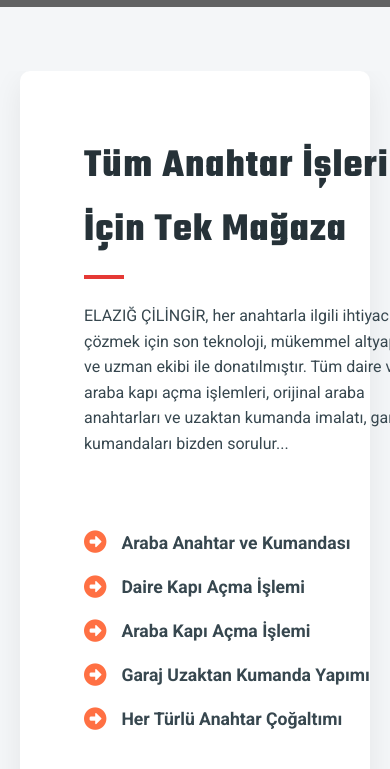
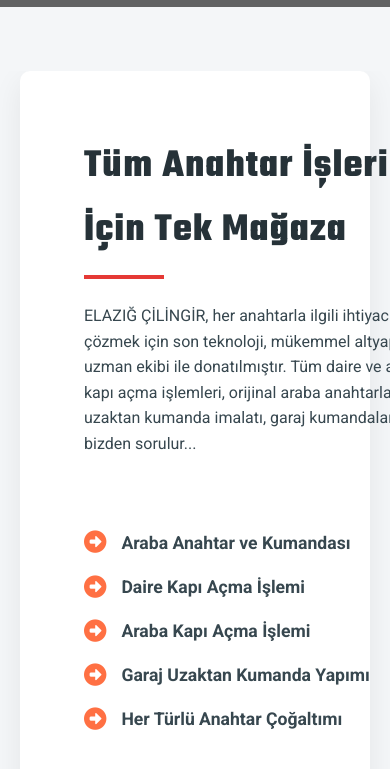
Before and after one commit to mir605/Elazig_Cilingir_sitesi, a plain HTML site: page index.html in a window 390 px wide. Shown: the part 837-1606 px from the top of the page. Drawn offline with nearby package versions, Linux system fonts and the light colour scheme; grey boxes are pictures that could not be loaded.

Commit message:
Fix: responsive layout and remove orneksite.md

```diff
--- a/css/style.css
+++ b/css/style.css
@@ -527,8 +527,7 @@
     }
 
     .shop-intro-content {
-        padding: 2.5rem;
-        margin: 0;
+        padding: 2.5rem 1.5rem;
         text-align: left;
     }
 
@@ -566,29 +565,6 @@
         font-size: 2rem;
         left: 20px;
         bottom: 20px;
-    }
-
-    #shop-intro h2 {
-        text-align: center;
-        max-width: 100%;
-        padding-right: 1rem;
-    }
-
-    #shop-intro h2::after {
-        left: 50%;
-        transform: translateX(-50%);
-    }
-
-    .shop-intro-text {
-        max-width: 100%;
-        overflow: hidden;
-    }
-
-    .shop-intro-text p {
-        max-width: 100%;
-        padding-right: 1rem;
-        overflow-wrap: break-word;
-        word-break: break-word;
     }
 }
 
```
Also changed, not shown: orneksite.md (deleted).
